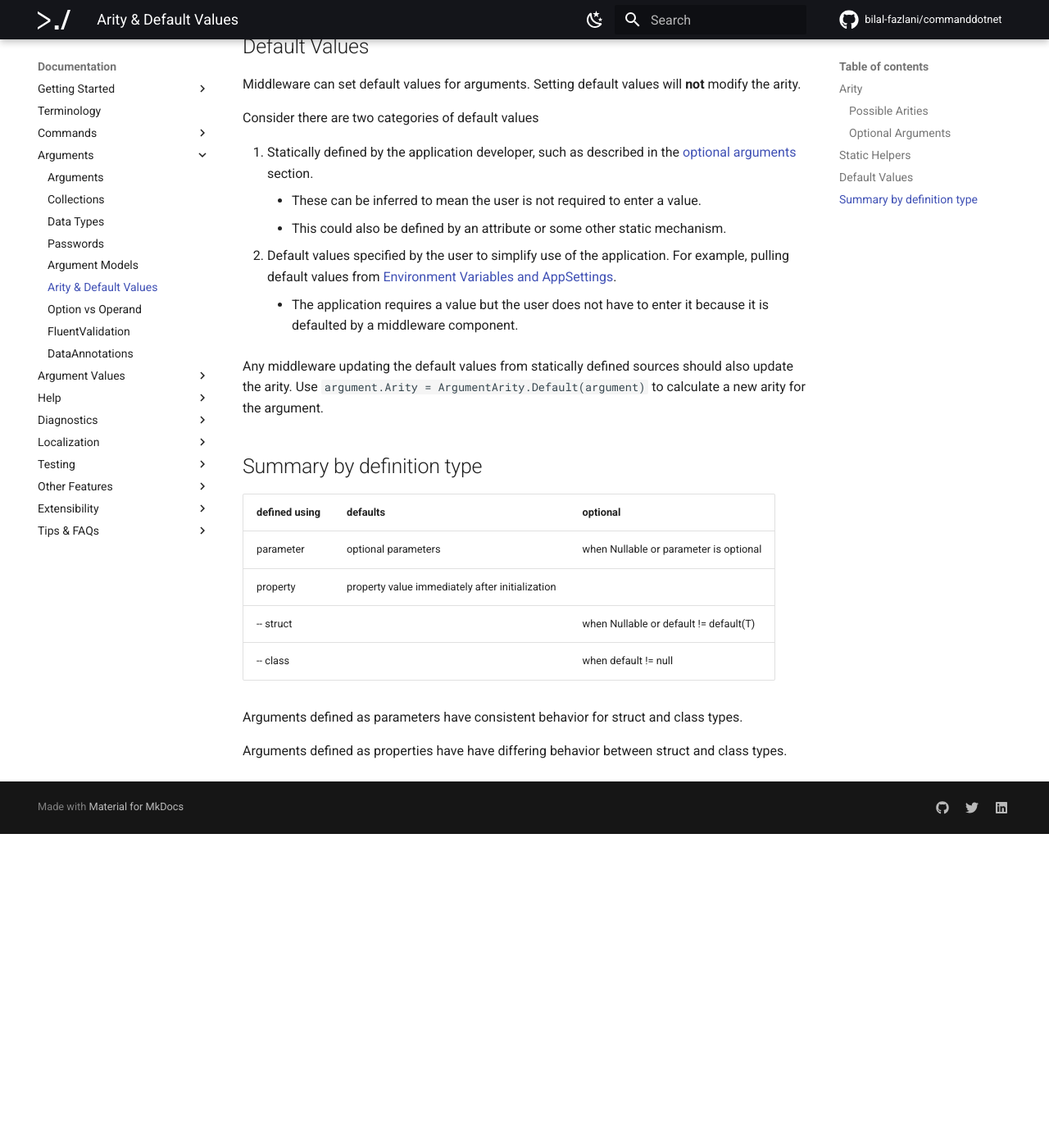
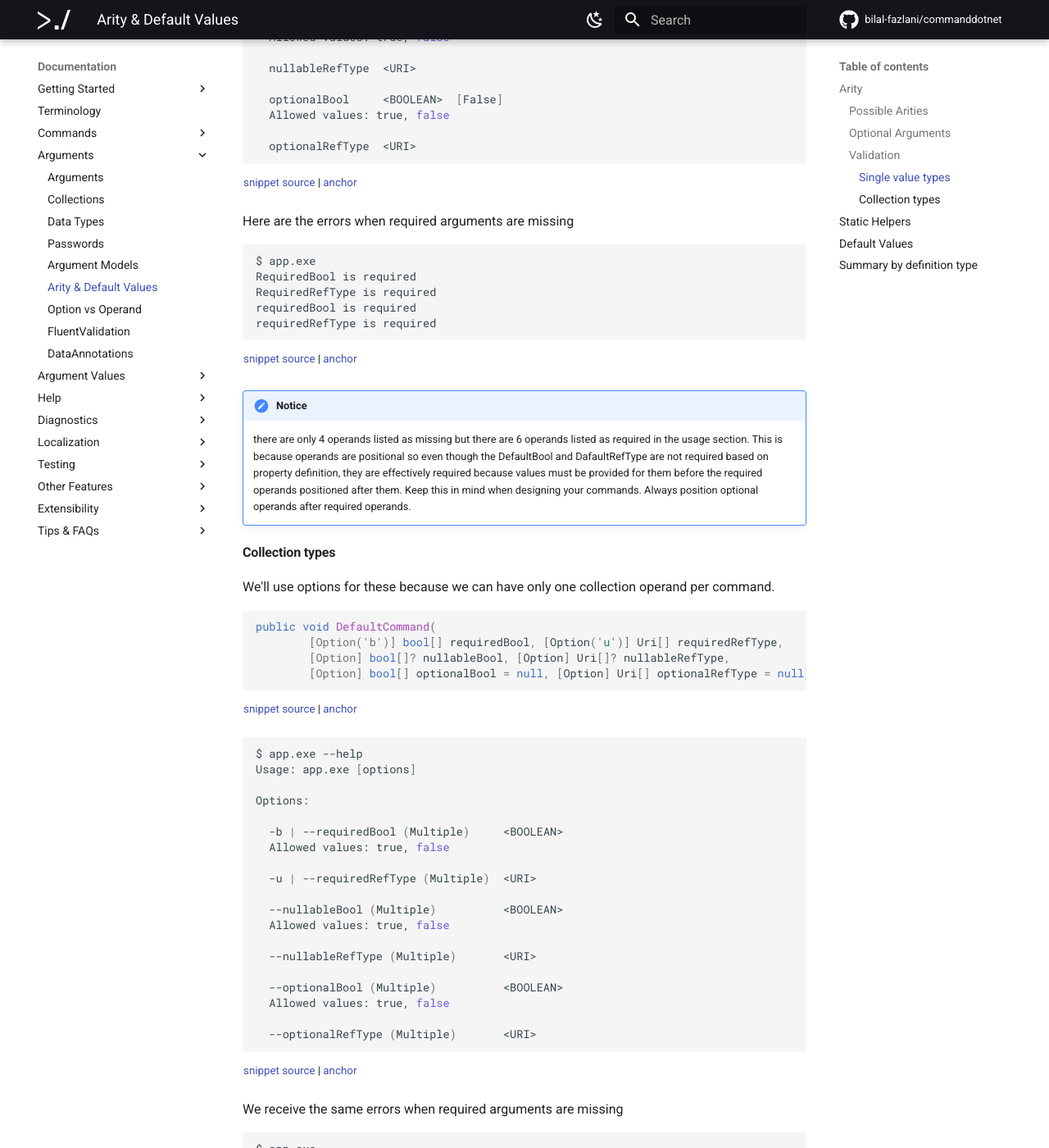
Before and after one commit to bilal-fazlani/commanddotnet, an MkDocs documentation site: the page built from docs/Arguments/argument-arity.md, in a window 1280 px wide and 1400 px high, scrolled down 2439 px. Shown: the whole window at 82% size. Built offline with MkDocs 1.6.1 and Material for MkDocs 9.7.7, drawn with Linux system fonts in a browser that asks for light colours; comment, search, counter and statistics services are not loaded; before the commit the page ends 3456 px from its top, so only the background shows below that; some of the changed text lies outside the part shown.

Commit message:
update Argument Arity docs

````diff
--- a/docs/Arguments/argument-arity.md
+++ b/docs/Arguments/argument-arity.md
@@ -14,6 +14,7 @@ When...
       * this applies to flags and [optional arguments](#optional-arguments)
   * _maximum_ > 1, multiple values can be provided
   * _maximum_ == int.MaxValue, an unlimited number of values can be provided
+
 ### Possible Arities
 
 |            |none (flags)|optional|required     |
@@ -30,6 +31,8 @@ When...
     * M(>0)..N(>=M) `OneOrMore` (required) N must be greater than or equal to M.
         * If N equal M, the list must have exactly M values.
 
+Currently, the only way to set the arity for an argument to something other than one of the above is to get the instance of the argument from the `CommandContext` and assign a new `ArgumentArity` to the `IArgument.Arity`. This can be done via [middleware](../Extensibility/middleware.md) or [interceptor methods](../Extensibility/interceptors.md). We've captured [the work here](https://github.com/bilal-fazlani/commanddotnet/issues/409) but it hasn't been a priority for us. This would be an easy feature to contribute to.
+
 ### Optional Arguments
 
 An argument is considered optional when defined as...
@@ -39,6 +42,138 @@ An argument is considered optional when defined as...
 * an optional parameter
 * an `IArgumentModel` property with a default value where the default value != default(T)
     * the value must be set in the ctor or property assignment. This condition is evaluated immediately after instantiation.
+
+### Validation
+
+CommandDotNet will check if the minimum or maximum arity has been exceeded and raise an error.  Here's examples of how arity works.
+
+#### Single value types
+
+<!-- snippet: arguments_arity -->
+<a id='snippet-arguments_arity'></a>
+```c#
+public void DefaultCommand(Model model,
+        bool requiredBool, Uri requiredRefType,
+        bool? nullableBool, Uri? nullableRefType,
+        bool optionalBool = false, Uri optionalRefType = null)
+{}
+
+public class Model : IArgumentModel
+{
+    [Operand] public bool RequiredBool { get; set; }
+    [Operand] public bool DefaultBool { get; set; } = true;
+    [Operand] public Uri RequiredRefType { get; set; }
+    [Operand] public Uri DefaultRefType { get; set; } = new ("http://apple.com");
+}
+```
+<sup><a href='https://github.com/bilal-fazlani/commanddotnet/blob/master/CommandDotNet.DocExamples/Arguments/Arguments/Arguments_Arity.cs#L12-L26' title='Snippet source file'>snippet source</a> | <a href='#snippet-arguments_arity' title='Start of snippet'>anchor</a></sup>
+<!-- endSnippet -->
+
+<!-- snippet: arguments_arity_help -->
+<a id='snippet-arguments_arity_help'></a>
+```bash
+$ app.exe --help
+Usage: app.exe <RequiredBool> <DefaultBool> <RequiredRefType> <DefaultRefType> <requiredBool> <requiredRefType> [<nullableBool> <nullableRefType> <optionalBool> <optionalRefType>]
+
+Arguments:
+
+  RequiredBool     <BOOLEAN>
+  Allowed values: true, false
+
+  DefaultBool      <BOOLEAN>  [True]
+  Allowed values: true, false
+
+  RequiredRefType  <URI>
+
+  DefaultRefType   <URI>      [http://apple.com/]
+
+  requiredBool     <BOOLEAN>
+  Allowed values: true, false
+
+  requiredRefType  <URI>
+
+  nullableBool     <BOOLEAN>
+  Allowed values: true, false
+
+  nullableRefType  <URI>
+
+  optionalBool     <BOOLEAN>  [False]
+  Allowed values: true, false
+
+  optionalRefType  <URI>
+```
+<sup><a href='https://github.com/bilal-fazlani/commanddotnet/blob/master/CommandDotNet.DocExamples/BashSnippets/arguments_arity_help.bash#L1-L31' title='Snippet source file'>snippet source</a> | <a href='#snippet-arguments_arity_help' title='Start of snippet'>anchor</a></sup>
+<!-- endSnippet -->
+
+Here are the errors when required arguments are missing
+
+<!-- snippet: arguments_arity_missing_args -->
+<a id='snippet-arguments_arity_missing_args'></a>
+```bash
+$ app.exe
+RequiredBool is required
+RequiredRefType is required
+requiredBool is required
+requiredRefType is required
+```
+<sup><a href='https://github.com/bilal-fazlani/commanddotnet/blob/master/CommandDotNet.DocExamples/BashSnippets/arguments_arity_missing_args.bash#L1-L7' title='Snippet source file'>snippet source</a> | <a href='#snippet-arguments_arity_missing_args' title='Start of snippet'>anchor</a></sup>
+<!-- endSnippet -->
+
+!!! Notice
+    there are only 4 operands listed as missing but there are 6 operands listed as required in the usage section. This is because operands are positional so even though the DefaultBool and DafaultRefType are not required based on property definition, they are effectively required because values must be provided for them before the required operands positioned after them. Keep this in mind when designing your commands.  Always position optional operands after required operands.
+
+#### Collection types
+
+We'll use options for these because we can have only one collection operand per command.
+
+<!-- snippet: arguments_arity_collection -->
+<a id='snippet-arguments_arity_collection'></a>
+```c#
+public void DefaultCommand(
+        [Option('b')] bool[] requiredBool, [Option('u')] Uri[] requiredRefType,
+        [Option] bool[]? nullableBool, [Option] Uri[]? nullableRefType,
+        [Option] bool[] optionalBool = null, [Option] Uri[] optionalRefType = null)
+```
+<sup><a href='https://github.com/bilal-fazlani/commanddotnet/blob/master/CommandDotNet.DocExamples/Arguments/Arguments/Arguments_Arity.cs#L88-L93' title='Snippet source file'>snippet source</a> | <a href='#snippet-arguments_arity_collection' title='Start of snippet'>anchor</a></sup>
+<!-- endSnippet -->
+
+<!-- snippet: arguments_arity_collection_help -->
+<a id='snippet-arguments_arity_collection_help'></a>
+```bash
+$ app.exe --help
+Usage: app.exe [options]
+
+Options:
+
+  -b | --requiredBool (Multiple)     <BOOLEAN>
+  Allowed values: true, false
+
+  -u | --requiredRefType (Multiple)  <URI>
+
+  --nullableBool (Multiple)          <BOOLEAN>
+  Allowed values: true, false
+
+  --nullableRefType (Multiple)       <URI>
+
+  --optionalBool (Multiple)          <BOOLEAN>
+  Allowed values: true, false
+
+  --optionalRefType (Multiple)       <URI>
+```
+<sup><a href='https://github.com/bilal-fazlani/commanddotnet/blob/master/CommandDotNet.DocExamples/BashSnippets/arguments_arity_collection_help.bash#L1-L21' title='Snippet source file'>snippet source</a> | <a href='#snippet-arguments_arity_collection_help' title='Start of snippet'>anchor</a></sup>
+<!-- endSnippet -->
+
+We receive the same errors when required arguments are missing
+
+<!-- snippet: arguments_arity_collection_missing_args -->
+<a id='snippet-arguments_arity_collection_missing_args'></a>
+```bash
+$ app.exe
+requiredBool is required
+requiredRefType is required
+```
+<sup><a href='https://github.com/bilal-fazlani/commanddotnet/blob/master/CommandDotNet.DocExamples/BashSnippets/arguments_arity_collection_missing_args.bash#L1-L5' title='Snippet source file'>snippet source</a> | <a href='#snippet-arguments_arity_collection_missing_args' title='Start of snippet'>anchor</a></sup>
+<!-- endSnippet -->
 
 ## Static Helpers
 
````
Also changed, not shown: 8 other files.
